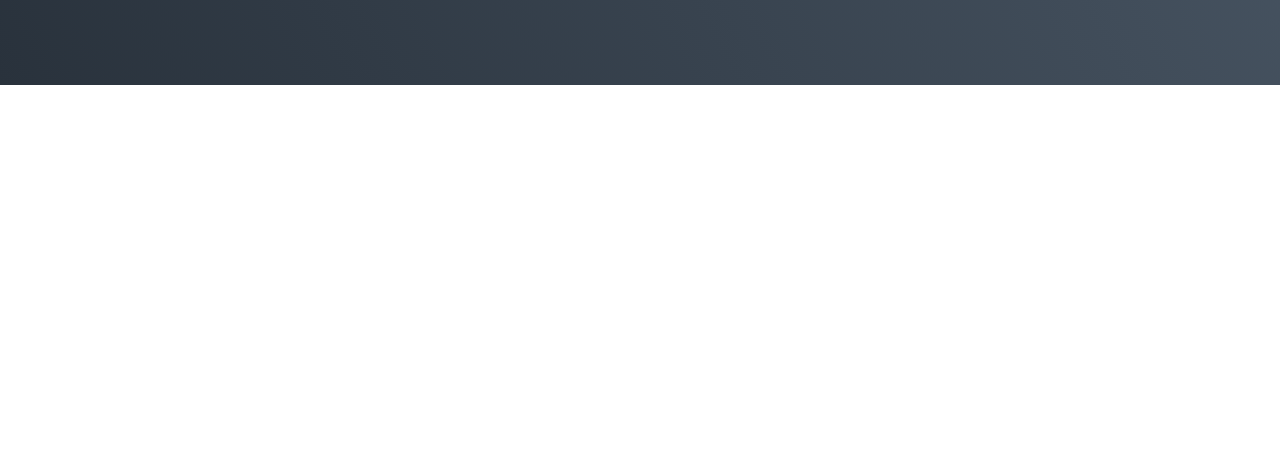
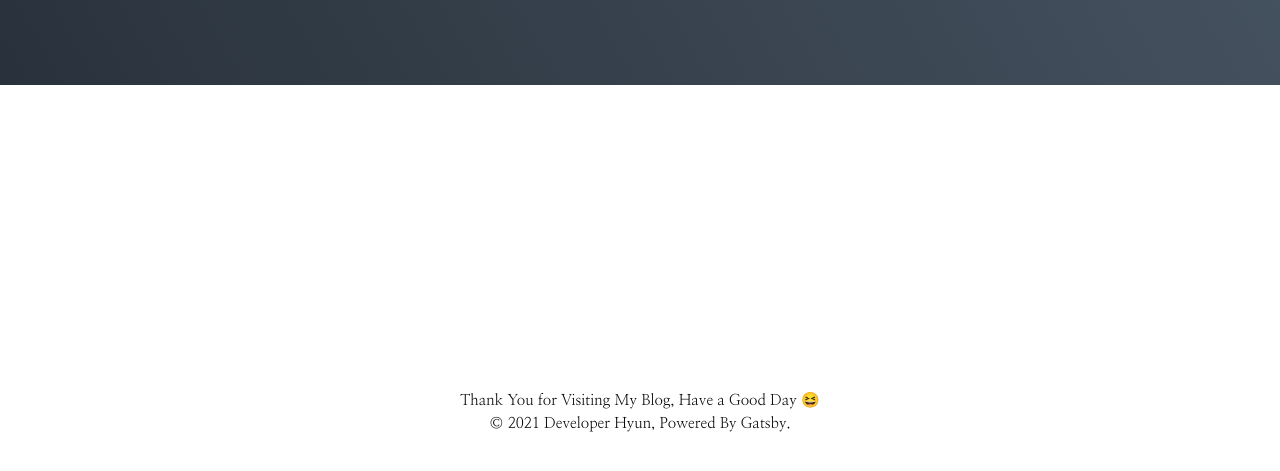
Before and after one commit to HaJunRyu/gatsby-blog, a Gatsby site: page / in a window 1280 px wide. Shown: the part 315-786 px from the top of the page. Built offline with nearby package versions, Linux system fonts and the light colour scheme; Gatsby itself is replaced by a stand-in of ours.

Commit message:
Feat: Footer 컴포넌트를 정의한다

```diff
--- /dev/null
+++ b/src/components/Common/Footer.tsx
@@ -0,0 +1,23 @@
+import React, { FunctionComponent } from 'react';
+import styled from '@emotion/styled';
+
+const FooterWrapper = styled.div`
+  display: grid;
+  place-items: center;
+  margin-top: auto;
+  padding: 50px 0;
+  font-size: 15px;
+  text-align: center;
+  line-height: 1.5;
+`;
+
+const Footer: FunctionComponent = function () {
+  return (
+    <FooterWrapper>
+      Thank You for Visiting My Blog, Have a Good Day 😆
+      <br />© 2021 Developer Hyun, Powered By Gatsby.
+    </FooterWrapper>
+  );
+};
+
+export default Footer;
--- a/src/pages/index.tsx
+++ b/src/pages/index.tsx
@@ -1,12 +1,13 @@
 import React, { FunctionComponent } from 'react';
 import styled from '@emotion/styled';
 import GlobalStyle from 'components/Common/GlobalStyle';
+import Footer from 'components/Common/Footer';
 import Introduction from 'components/Main/Introduction';
 
 const Container = styled.div`
   display: flex;
   flex-direction: column;
-  height: 100%;
+  height: 100vh;
 `;
 
 const IndexPage: FunctionComponent = function () {
@@ -14,6 +15,7 @@
     <Container>
       <GlobalStyle />
       <Introduction />
+      <Footer />
     </Container>
   );
 };
```
